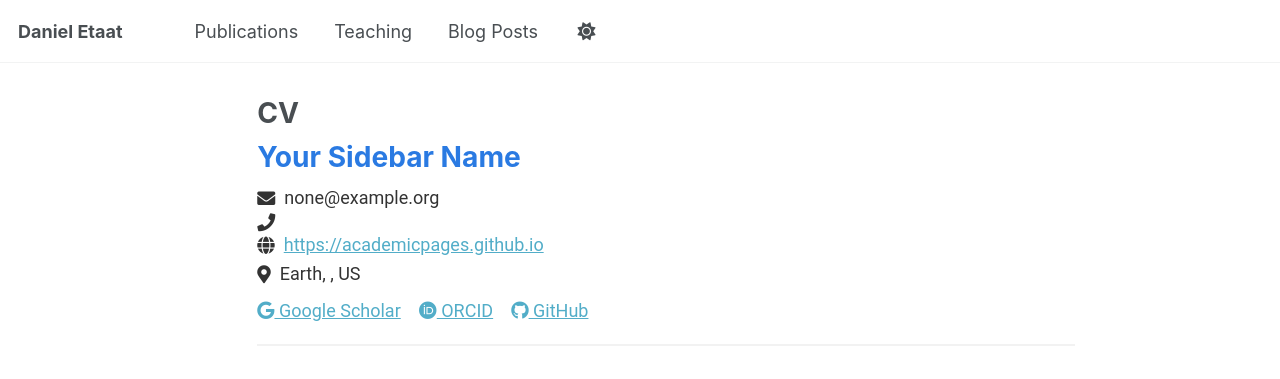
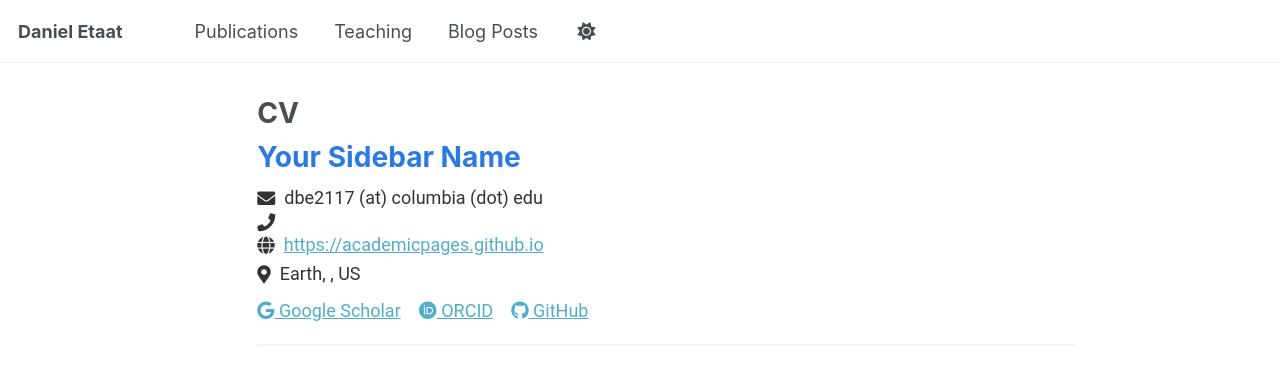
Before and after one commit to DanielEtaat/danieletaat.github.io, a Jekyll site: the page built from _pages/cv-json.md, in a window 1280 px wide and 900 px high. Shown: the top 379 px of the window. Built offline with Jekyll 4.4.1, drawn with Linux system fonts in a browser that asks for light colours.

Commit message:
updated email

```diff
--- a/_config.yml
+++ b/_config.yml
@@ -29,7 +29,7 @@ author:
   location         : "New York City, New York"
   employer         : "Columbia University"
   uri              : # URL
-  email            : "none@example.org"
+  email            : "dbe2117 (at) columbia (dot) edu"
 
   # Academic websites
   arxiv            : "https://arxiv.org/search/cs?searchtype=author&query=Etaat,+D"
--- a/_data/cv.json
+++ b/_data/cv.json
@@ -1,7 +1,7 @@
 {
   "basics": {
     "name": "Your Sidebar Name",
-    "email": "none@example.org",
+    "email": "dbe2117 (at) columbia (dot) edu",
     "phone": "",
     "website": "https://academicpages.github.io",
     "summary": "Currently employed at Red Brick University. Short biography for the left-hand sidebar",
```
